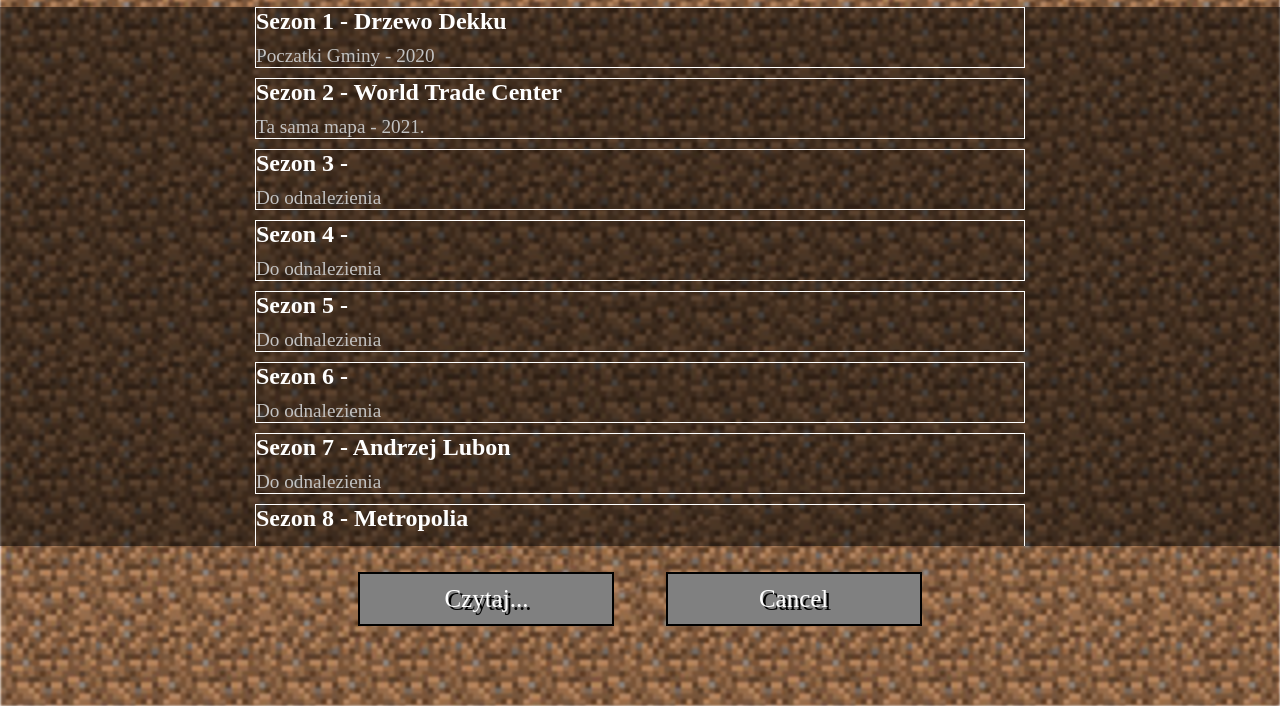
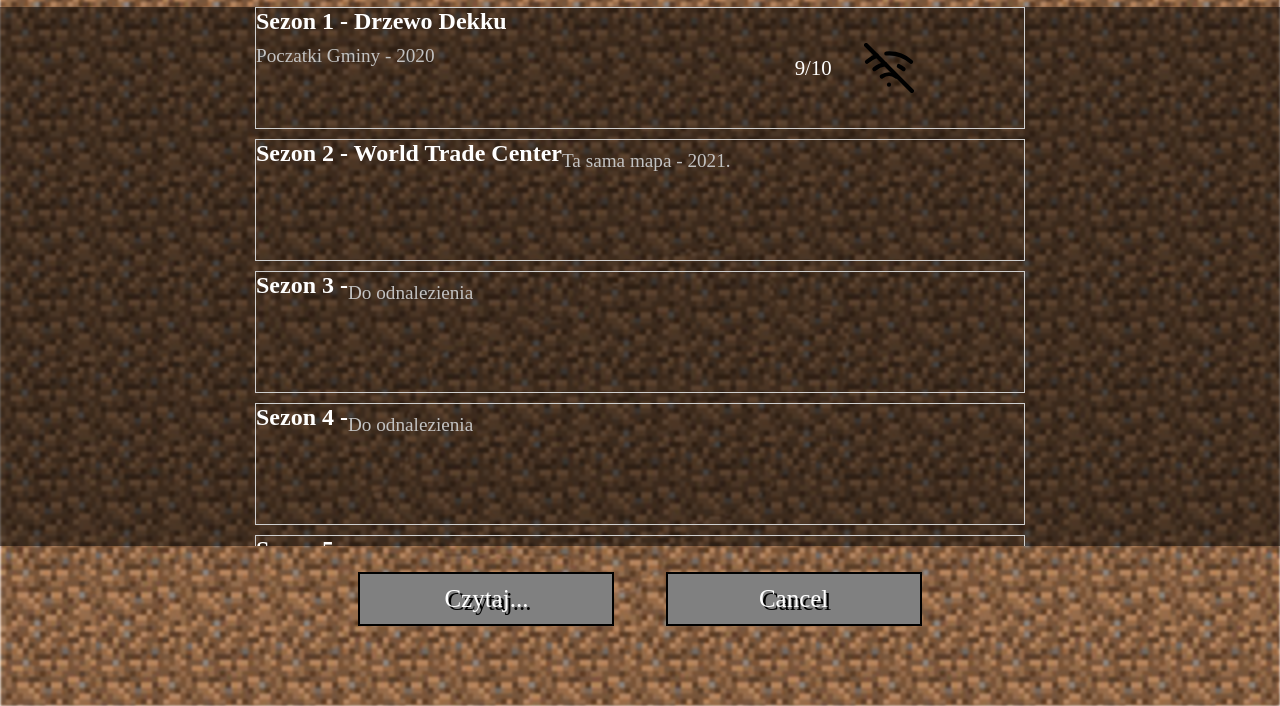
Before and after one commit to MrSr0ka/GminaRP, a plain HTML site: page multiplayer.html in a window 1280 px wide. Shown: the part 94-800 px from the top of the page. Drawn offline with Linux system fonts and the light colour scheme; a web font is replaced by a local one.

Commit message:
Add files via upload

```diff
--- a/index.html
+++ b/index.html
@@ -7,6 +7,7 @@
     <link rel="stylesheet" media="screen" href="https://fontlibrary.org//face/minecraftia" type="text/css"/>
     <link href="http://fonts.cdnfonts.com/css/minecraft-4" rel="stylesheet">
     <link rel="stylesheet" href="./style.css">
+    <script src="./gmina.js"></script>
     <title>GminaRP - Minecraft</title>
 </head>
 <body>
@@ -17,7 +18,7 @@
             <img src="./images/GMINA-RP.png">
         </div>
 <div class="landingTilt">
-    <p class="landingClip">Archiwum gminne</p>
+    <p class="landingClip">Archiwum Gminne</p>
 </div>
 <div class="menu">
     <button class="menuButtons"><a href="">O Gminie</a></button>
--- a/multiplayer.html
+++ b/multiplayer.html
@@ -19,9 +19,27 @@
             <h1 class="welcomeText">Wyszukaj sezon</h1>
         </div>
         <div class="seasonInfo">
-           <div class="seasonBox" onclick="location.href='./season1.html';"><h1>Sezon 1 - Drzewo Dekku</h1>
-        <p class="seasonDescribtion">Poczatki Gminy - 2020</p></div>
-           <div class="seasonBox" onclick="location.href='./season2.html';"><h1>Sezon 2 - World Trade Center</h1>
+           <div class="seasonBox" onclick="location.href='./season1.html';">
+            <div class="seasonColumns"><h1>Sezon 1 - Drzewo Dekku</h1>
+        <p class="seasonDescribtion">Poczatki Gminy - 2020</p></div><div class="seasonColumns playerCount"><p>9/10</p></div><div class="seasonColumns serverStatus"><img class="serverIcon" src="images/offline.svg"></div></div>
+        <!-- <div class="seasonBox" onclick="location.href='./season1.html';">
+            <div class="seasonColumns"><h1>Sezon 1 - Drzewo Dekku</h1>
+        <p class="seasonDescribtion">Poczatki Gminy - 2020</p></div><div class="seasonColumns playerCount"><p>9/10</p></div><div class="seasonColumns serverStatus"><p> obrazek</p></div></div>
+        <div class="seasonBox" onclick="location.href='./season1.html';">
+            <div class="seasonColumns"><h1>Sezon 1 - Drzewo Dekku</h1>
+        <p class="seasonDescribtion">Poczatki Gminy - 2020</p></div><div class="seasonColumns playerCount"><p>9/10</p></div><div class="seasonColumns serverStatus"><p> obrazek</p></div></div>
+        <div class="seasonBox" onclick="location.href='./season1.html';">
+            <div class="seasonColumns"><h1>Sezon 1 - Drzewo Dekku</h1>
+        <p class="seasonDescribtion">Poczatki Gminy - 2020</p></div><div class="seasonColumns playerCount"><p>9/10</p></div><div class="seasonColumns serverStatus"><p> obrazek</p></div></div>
+        <div class="seasonBox" onclick="location.href='./season1.html';">
+            <div class="seasonColumns"><h1>Sezon 1 - Drzewo Dekku</h1>
+        <p class="seasonDescribtion">Poczatki Gminy - 2020</p></div><div class="seasonColumns playerCount"><p>9/10</p></div><div class="seasonColumns serverStatus"><p> obrazek</p></div></div>
+        <div class="seasonBox" onclick="location.href='./season1.html';">
+            <div class="seasonColumns"><h1>Sezon 1 - Drzewo Dekku</h1>
+        <p class="seasonDescribtion">Poczatki Gminy - 2020</p></div><div class="seasonColumns playerCount"><p>9/10</p></div><div class="seasonColumns serverStatus"><p> obrazek</p></div></div>
+
+         -->
+        <div class="seasonBox" onclick="location.href='./season2.html';"><h1>Sezon 2 - World Trade Center</h1>
             <p class="seasonDescribtion">Ta sama mapa - 2021.</p></div>
            <div class="seasonBox" onclick="location.href='./season3.html';"><h1>Sezon 3 -</h1>
             <p class="seasonDescribtion">Do odnalezienia</p></div>
--- a/style.css
+++ b/style.css
@@ -133,7 +133,7 @@ padding: 8% 0 0 0;
     color: white;
     text-shadow: 3px 3px black;
     font-size: 120%;
-    margin: 6rem 10px 0 10px;
+    margin: 8rem 10px 0 10px;
 
 }
 /* MULTIPLAYER PAGE */
@@ -194,7 +194,6 @@ padding: 8% 0 0 0;
 
 .seasonInfo {
 
-
     background-color: rgba(0, 0, 0, 0.5);;
     color: white;
     width: 100%;
@@ -208,10 +207,15 @@ padding: 8% 0 0 0;
 }
 
 .seasonBox {
-    width: 60%;
-    height: 100px;
-    border: 1px solid white;
+    min-width: 60%;
+    max-width: 60%;
+    min-height: 120px;
+    max-height: 120px;
+    border: 1px solid rgb(206, 206, 206);
     margin-bottom: 10px;
+    display: flex;
+    flex-direction: row;
+
 }
 
 .seasonBox:hover {
@@ -222,6 +226,35 @@ padding: 8% 0 0 0;
     margin-top: 10px;
     color: rgb(194, 194, 194);
     font-size: 120%;
+}
+
+.seasonCoolumns {
+    border: 2px solid red;
+    align-items: center;
+}
+
+.playerCount {
+    /* border: 2px solid white; */
+    margin: 0 1rem 0 15rem;
+    padding-left: 3rem;
+    display: flex;
+    align-items: center;
+    height: auto;
+    font-size: 130%;
+
+}
+
+.serverStatus {
+    /* border: 2px solid white; */
+    margin: 0 1rem 0 1rem;
+    display: flex;
+    align-items: center;
+    height: auto;
+}
+
+.serverIcon {
+    width: 50px;
+    height: 50px;
 }
 
 /* MULTI BUTTONS */
```
Also changed, not shown: gmina.js (+17 -0 lines), images/offline.svg (added).
